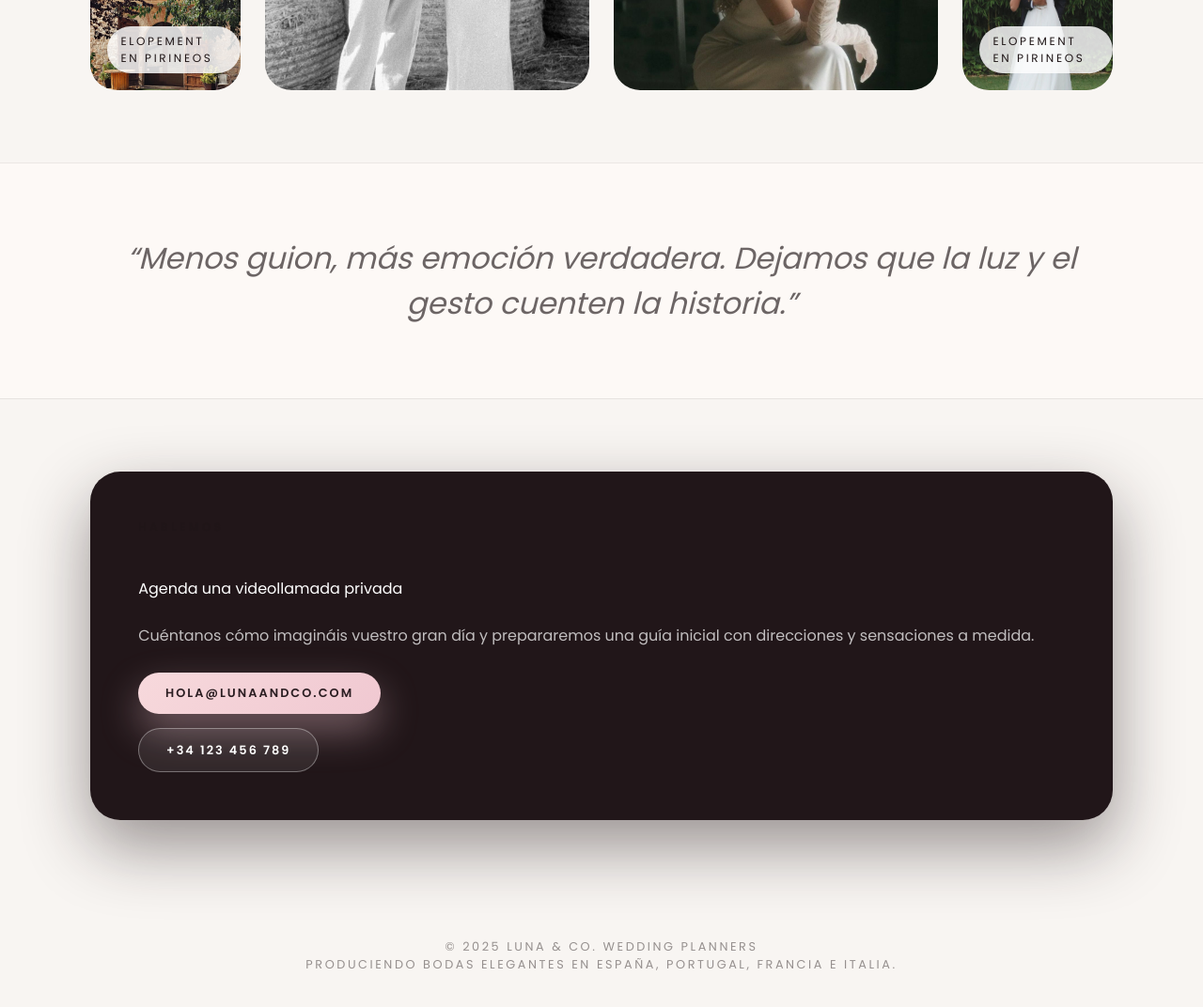
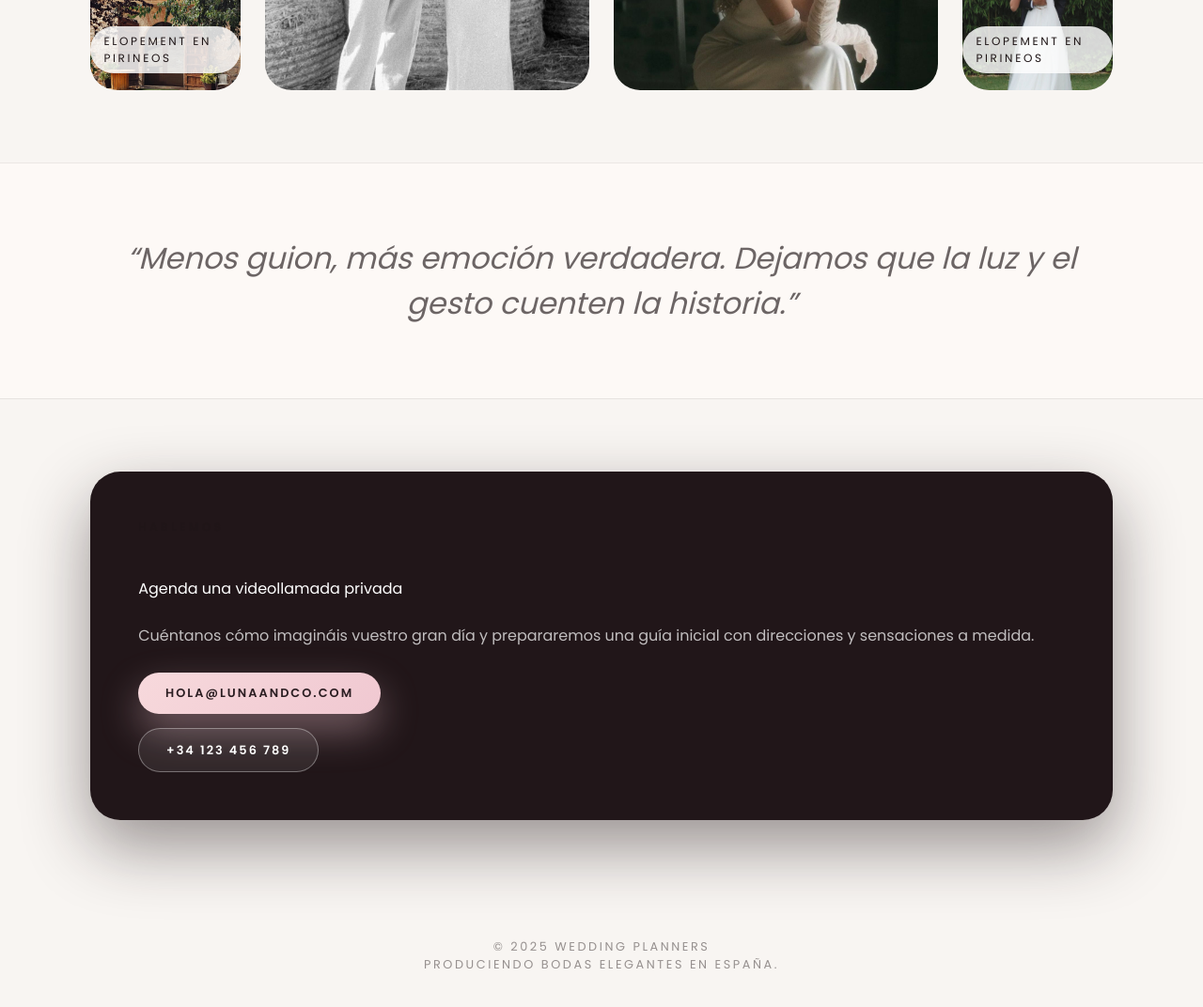
Before and after one commit to hugogarsan17/wedding-planner, a Next.js app: page / in a window 1280 px wide. Shown: the part 2480-3552 px from the top of the page at 94% size. Built offline with nearby package versions, Linux system fonts and the light colour scheme; a web font is replaced by a local one.

Commit message:
tonterias

```diff
--- a/app/Components/Home/Home.css
+++ b/app/Components/Home/Home.css
@@ -320,7 +320,6 @@
 
 .gallery-item figcaption {
   position: absolute;
-  left: 18px;
   bottom: 18px;
   padding: 0.45rem 0.9rem;
   border-radius: 999px;
--- a/app/Components/Home/Home.tsx
+++ b/app/Components/Home/Home.tsx
@@ -214,7 +214,7 @@ export default function Home() {
               inicial con direcciones y sensaciones a medida.
             </p>
             <div className="contact-actions">
-              <a className="btn primary" href="mailto:hola@lunaandco.com">
+              <a className="btn primary" href="mailto:hola@theperfectmatch.com">
                 hola@lunaandco.com
               </a>
               <a className="btn ghost" href="https://wa.me/34123456789">
@@ -225,9 +225,9 @@ export default function Home() {
         </section>
 
         <footer className="footer">
-          <p>© {new Date().getFullYear()} Luna &amp; Co. Wedding Planners</p>
+          <p>© {new Date().getFullYear()} Wedding Planners</p>
           <p>
-            Produciendo bodas elegantes en España, Portugal, Francia e Italia.
+            Produciendo bodas elegantes en España.
           </p>
         </footer>
       </div>
```
